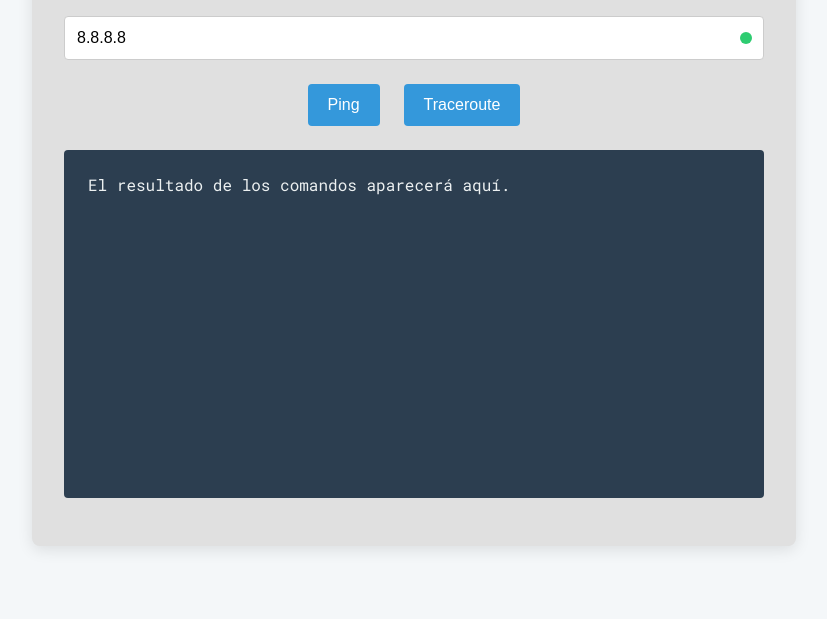
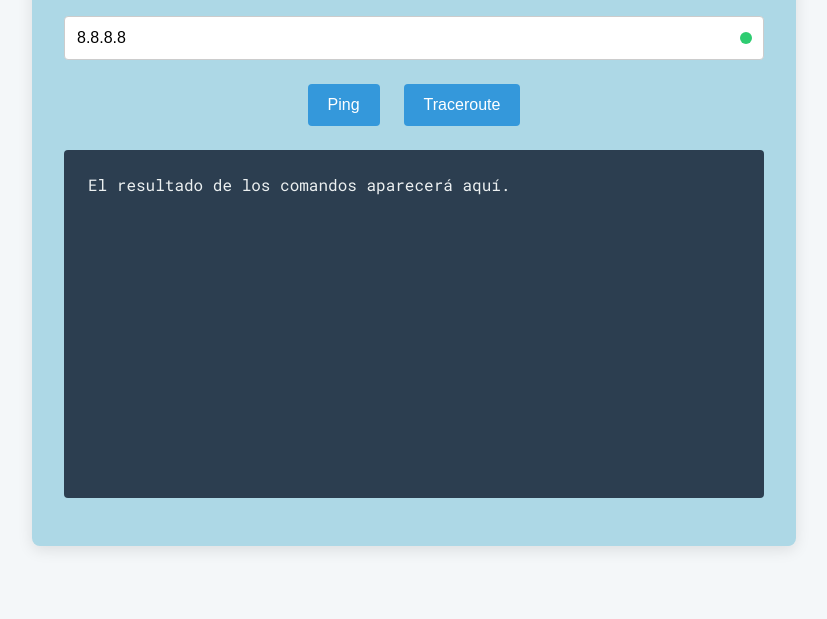
Before and after one commit to flesh7x/Proyecto-Ping, a website: page index.html in a window 1280 px wide. Shown: the part 181-800 px from the top of the page, without its empty margins (226-1053 px from the left). Drawn offline with Linux system fonts and the light colour scheme.

Commit message:
v2 cambio de color fondo

```diff
--- a/index.html
+++ b/index.html
@@ -6,6 +6,11 @@
     <meta name="viewport" content="width=device-width, initial-scale=1.0">
     <title>Utilidad de Red</title>
     <link rel="stylesheet" href="style.css">
+    <style>
+        .container {
+            background-color: #add8e6; /* Celeste claro */
+        }
+    </style>
 </head>
 <body>
     <div class="container">
```
